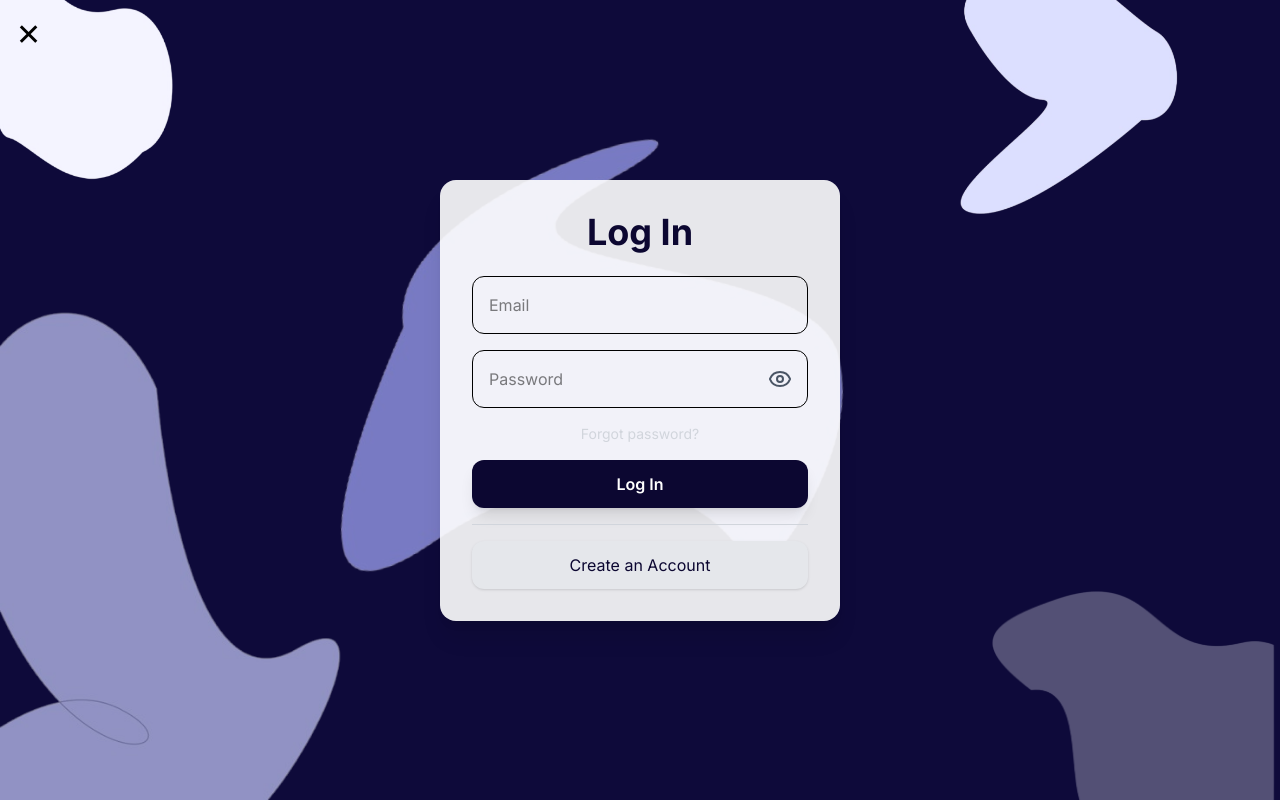
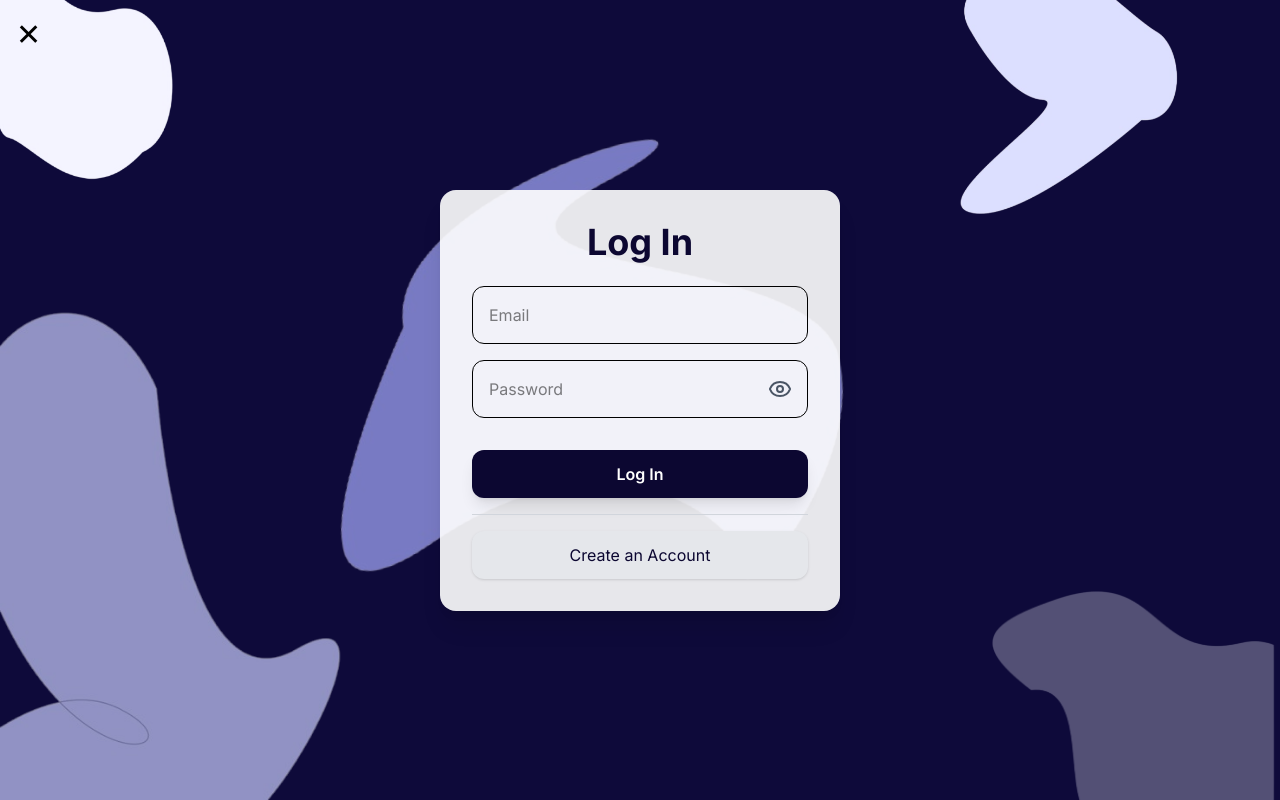
Before and after one commit to Cejay29/Signify-, a React (Vite) app: page /login in a window 1280 px wide. Built offline with nearby package versions, Linux system fonts and the light colour scheme.

Commit message:
remove forgot pass

```diff
--- a/src/pages/Login.jsx
+++ b/src/pages/Login.jsx
@@ -176,7 +176,6 @@ export default function Login() {
               onClick={() => setForgotOpen(true)}
               className="text-sm text-gray-300 hover:text-white"
             >
-              Forgot password?
             </button>
 
             <button
```
